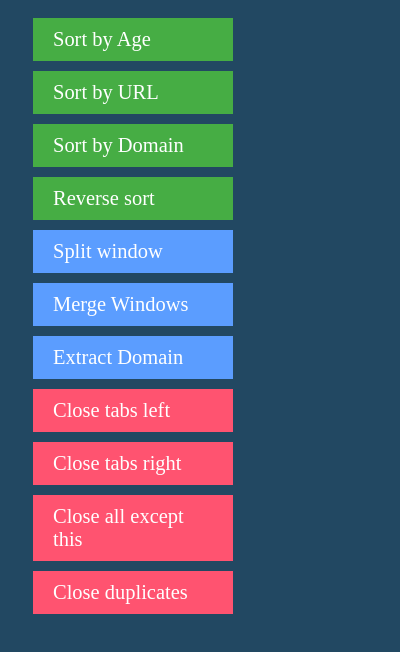
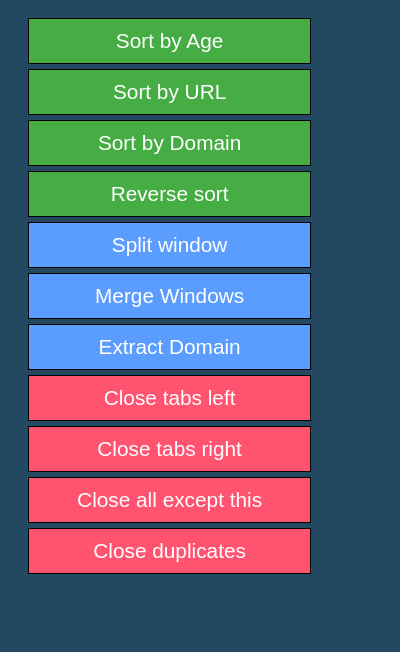
Before and after one commit to laukondrup/tab-manipulator, a browser extension: page src/popup.html in a window 400 px wide. Shown: the part 58-710 px from the top of the page. Drawn offline with Linux system fonts and the light colour scheme.

Commit message:
Use button instead of a tag

```diff
--- a/src/popup.html
+++ b/src/popup.html
@@ -2,49 +2,49 @@
 
 <div id="content">
   <h1>Tab Manipulator</h1>
-  <a class="btn action sort" id="sortByAge" href="#">
+  <button class="action sort" id="sortByAge">
     Sort by Age
-  </a>
+  </button>
 
-  <a class="btn action sort" id="sortByUrl" href="#">
+  <button class="action sort" id="sortByUrl">
     Sort by URL
-  </a>
+  </button>
 
-  <a class="btn action sort" id="sortByNumDomain" href="#">
+  <button class="action sort" id="sortByNumDomain">
     Sort by Domain
-  </a>
+  </button>
 
-  <a class="btn action sort" id="reverseSort" href="#">
+  <button class="action sort" id="reverseSort">
     Reverse sort
-  </a>
+  </button>
 
-  <a class="btn action window" id="splitWindow" href="#">
+  <button class="action window" id="splitWindow">
     Split window
-  </a>
+  </button>
 
-  <a class="btn action window" id="mergeWindows" href="#">
+  <button class="action window" id="mergeWindows">
     Merge Windows
-  </a>
+  </button>
 
-  <a class="btn action window" id="extractDomain" href="#">
+  <button class="action window" id="extractDomain">
     Extract Domain
-  </a>
+  </button>
 
-  <a class="btn action close" id="closeTabsLeft" href="#">
+  <button class="action close" id="closeTabsLeft">
     Close tabs left
-  </a>
+  </button>
 
-  <a class="btn action close" id="closeTabsRight" href="#">
+  <button class="action close" id="closeTabsRight">
     Close tabs right
-  </a>
+  </button>
 
-  <a class="btn action close" id="closeAllExceptCurrentTab" href="#">
+  <button class="action close" id="closeAllExceptCurrentTab">
     Close all except this
-  </a>
+  </button>
 
-  <a class="btn action close" id="closeDuplicates" href="#">
+  <button class="action close" id="closeDuplicates">
     Close duplicates
-  </a>
+  </button>
 
 </div>
 
--- a/src/style.css
+++ b/src/style.css
@@ -1,12 +1,3 @@
-a {
-  text-decoration: none;
-  width: 160px;
-}
-
-a:focus {
-  outline: none;
-}
-
 body {
   background: #224862;
   color: #ffffff;
@@ -20,21 +11,28 @@ h1 {
   text-align: center
 }
 
-.btn {
+button {
+  min-width: 200px;
+  width: 80%;
+  border: 1px solid black;
   background: #007acc;
   color: #ffffff;
-  font-size: 1.28em;
+  font-size: 1.3em;
   padding: 10px 20px;
   display: block;
-  margin: 10px;
+  margin: 5px;
+}
+
+button:focus {
+  outline: none;
+}
+
+button:hover {
+  cursor: pointer;
 }
 
 .incomplete {
   background: #1e2931 !important;
-}
-
-.btn:hover {
-  cursor: pointer;
 }
 
 .sort {
@@ -57,38 +55,3 @@ h1 {
 .hidden {
   display: none;
 }
-
-
-/*#sortByAge {
-  background: #007acc;
-}
-
-#sortByUrl {
-    background: #82add0;
-}*/
-
-/*#mergeWindows {
-    background: #ff5370;
-}
-
-#extractDomain {
-    background: #deae34;
-}*/
-/*
-#sortByNumDomain {
-    background: #22b086;
-}*/
-
-/*#splitWindow {
-  background: #4f98cc;
-}*/
-/*
-#closeTabsLeft {
-  background: #8749a7;
-}
-#closeTabsRight {
-  background:
-}
-#closeAllExceptCurrentTab {
-  background:
-}*/
```
